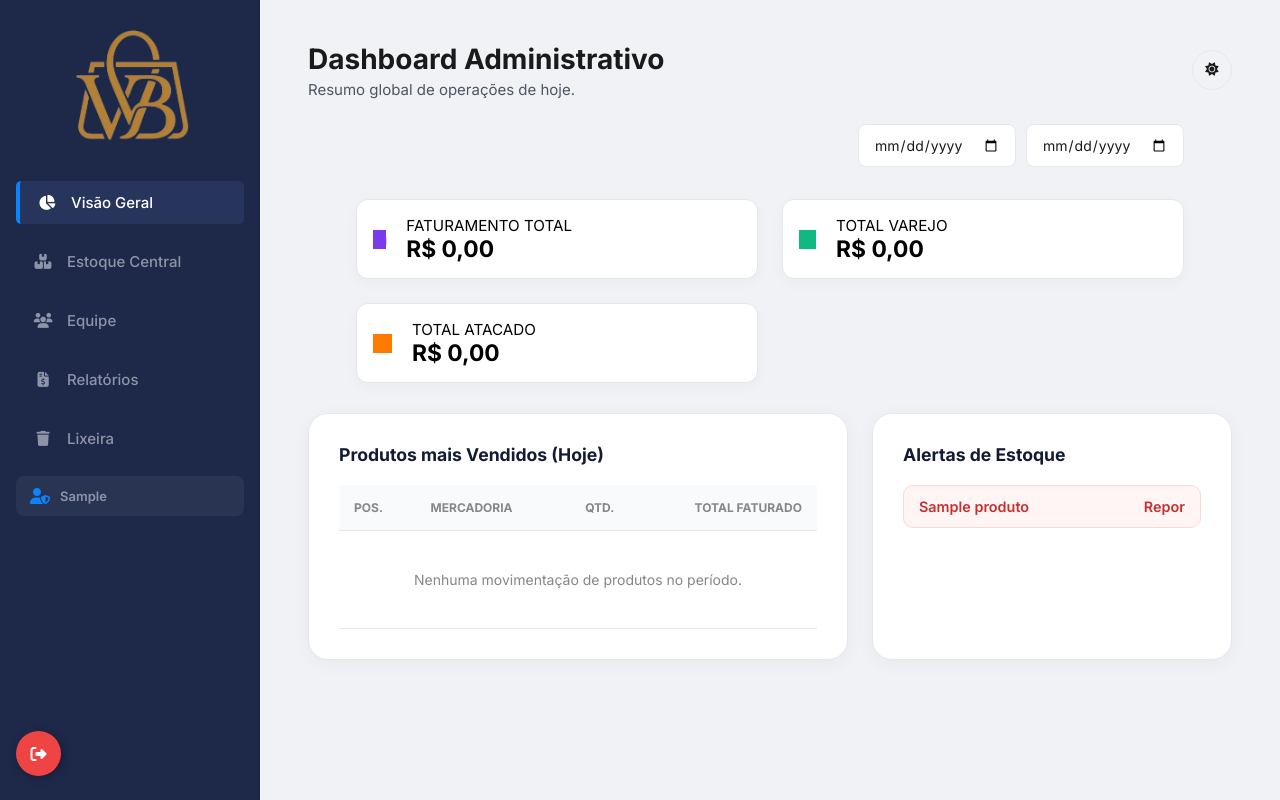
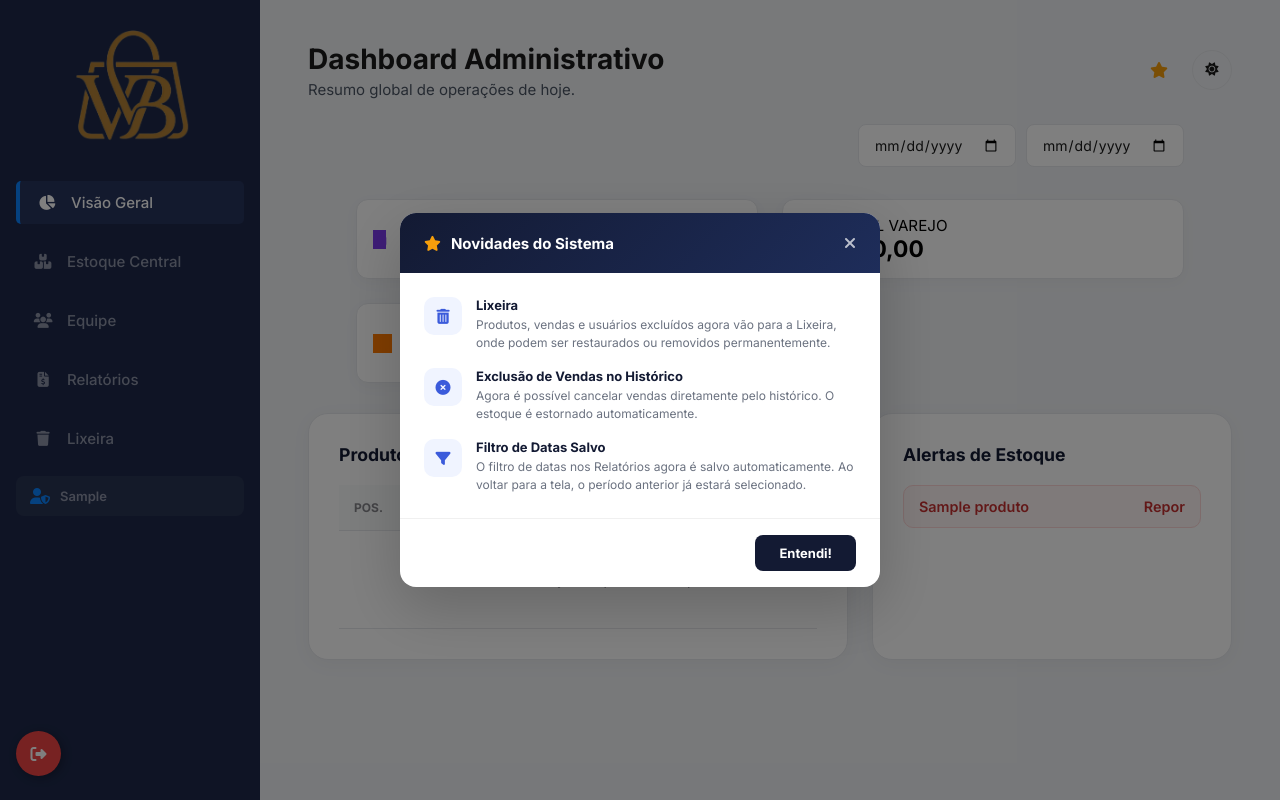
Before and after one commit to AugustoFrank/Gerenciador-de-Vendas, a Django app: page /admin/visao-geral/ in a window 1280 px wide. Run offline with Django 5.2, Linux system fonts and the light colour scheme; a user stored in the database is signed in; tables that the repository leaves empty hold one stand-in row (values such as "Sample post"); some web fonts are replaced.

Commit message:
feat: modal novidades, loading relatorio, persistencia datas

```diff
--- a/loja/static/css/layouts/admin/geral/geral.css
+++ b/loja/static/css/layouts/admin/geral/geral.css
@@ -383,3 +383,161 @@
         display: block !important;
     }
 }
+
+/* Botão Novidades */
+.btn-novidades {
+    background: transparent;
+    border: none;
+    cursor: pointer;
+    font-size: 16px;
+    color: #f59e0b;
+    padding: 6px 8px;
+    border-radius: 8px;
+    transition: background 0.2s;
+}
+
+.btn-novidades:hover {
+    background: rgba(245,158,11,0.12);
+}
+
+/* Modal Novidades */
+.modal-novidades-overlay {
+    position: fixed;
+    top: 0;
+    left: 0;
+    width: 100%;
+    height: 100%;
+    background: rgba(0,0,0,0.5);
+    display: flex;
+    align-items: center;
+    justify-content: center;
+    z-index: 9999;
+}
+
+.modal-novidades-overlay.hidden {
+    display: none;
+}
+
+.modal-novidades-box {
+    background: #fff;
+    border-radius: 16px;
+    width: 90%;
+    max-width: 480px;
+    box-shadow: 0 20px 60px rgba(0,0,0,0.2);
+    overflow: hidden;
+}
+
+.modal-novidades-header {
+    display: flex;
+    align-items: center;
+    justify-content: space-between;
+    padding: 20px 24px;
+    background: linear-gradient(135deg, #131A33, #1e2d5a);
+}
+
+.modal-novidades-title {
+    display: flex;
+    align-items: center;
+    gap: 10px;
+    color: #fff;
+    font-size: 15px;
+    font-weight: 700;
+}
+
+.modal-novidades-title i {
+    color: #f59e0b;
+}
+
+.btn-fechar-novidades {
+    background: transparent;
+    border: none;
+    color: #fff;
+    font-size: 16px;
+    cursor: pointer;
+    opacity: 0.7;
+    transition: opacity 0.2s;
+}
+
+.btn-fechar-novidades:hover {
+    opacity: 1;
+}
+
+.modal-novidades-body {
+    padding: 24px;
+    display: flex;
+    flex-direction: column;
+    gap: 16px;
+}
+
+.novidade-item {
+    display: flex;
+    align-items: flex-start;
+    gap: 14px;
+}
+
+.novidade-icon {
+    background: #F0F4FF;
+    color: #3B5BDB;
+    width: 38px;
+    height: 38px;
+    border-radius: 10px;
+    display: flex;
+    align-items: center;
+    justify-content: center;
+    font-size: 15px;
+    flex-shrink: 0;
+}
+
+.novidade-content strong {
+    display: block;
+    font-size: 13px;
+    font-weight: 700;
+    color: #131A33;
+    margin-bottom: 3px;
+}
+
+.novidade-content p {
+    font-size: 12px;
+    color: #6b7280;
+    line-height: 1.5;
+    margin: 0;
+}
+
+.modal-novidades-footer {
+    padding: 16px 24px;
+    border-top: 1px solid #f0f0f0;
+    display: flex;
+    justify-content: flex-end;
+}
+
+.btn-entendi {
+    background: #131A33;
+    color: #fff;
+    border: none;
+    padding: 10px 24px;
+    border-radius: 8px;
+    font-size: 13px;
+    font-weight: 700;
+    cursor: pointer;
+    transition: background 0.2s;
+}
+
+.btn-entendi:hover {
+    background: #1e2d5a;
+}
+
+.dark-mode .modal-novidades-box {
+    background: #1e293b;
+}
+
+.dark-mode .novidade-content strong {
+    color: #e2e8f0;
+}
+
+.dark-mode .novidade-content p {
+    color: #94a3b8;
+}
+
+.dark-mode .modal-novidades-footer {
+    border-top-color: #334155;
+}
--- a/loja/static/js/scripts/admin/geral/geral.js
+++ b/loja/static/js/scripts/admin/geral/geral.js
@@ -41,3 +41,33 @@
         });
     }
 });
+
+// Modal Novidades
+(function() {
+    const VERSAO = 'novidades-v1';
+    const modal = document.getElementById('modal-novidades');
+    const btnAbrir = document.getElementById('btn-novidades');
+    const btnFechar = document.getElementById('btn-fechar-novidades');
+    const btnEntendi = document.getElementById('btn-entendi-novidades');
+
+    function abrirModal() {
+        if (modal) modal.classList.remove('hidden');
+    }
+
+    function fecharModal() {
+        if (modal) modal.classList.add('hidden');
+        localStorage.setItem(VERSAO, 'visto');
+    }
+
+    // Abre automaticamente se nunca viu
+    if (!localStorage.getItem(VERSAO)) abrirModal();
+
+    if (btnAbrir) btnAbrir.addEventListener('click', abrirModal);
+    if (btnFechar) btnFechar.addEventListener('click', fecharModal);
+    if (btnEntendi) btnEntendi.addEventListener('click', fecharModal);
+
+    // Fecha clicando fora
+    if (modal) modal.addEventListener('click', function(e) {
+        if (e.target === modal) fecharModal();
+    });
+})();
--- a/loja/templates/loja/admin/visao_geral.html
+++ b/loja/templates/loja/admin/visao_geral.html
@@ -6,6 +6,7 @@
     <meta name="viewport" content="width=device-width, initial-scale=1.0">
     <title>Painel Administrativo | Willy Bolsas</title>
     <link rel="stylesheet" href="{% static 'css/style.css' %}">
+    <link rel="stylesheet" href="{% static 'css/layouts/admin/geral/geral.css' %}">
     <link rel="stylesheet" href="https://cdnjs.cloudflare.com/ajax/libs/font-awesome/6.4.0/css/all.min.css">
 </head>
 <body>
@@ -61,6 +62,9 @@
                     </div>
                 </div>
                 <div class="header-actions">
+                    <button id="btn-novidades" class="btn-novidades" title="Novidades">
+                        <i class="fas fa-star"></i>
+                    </button>
                     <button id="dark-mode-toggle" class="btn-dark-mode">
                         <i class="fas fa-sun"></i>
                     </button>
@@ -147,6 +151,47 @@
         </main>
     </div>
 
+
+    <!-- MODAL NOVIDADES -->
+    <div id="modal-novidades" class="modal-novidades-overlay hidden">
+        <div class="modal-novidades-box">
+            <div class="modal-novidades-header">
+                <div class="modal-novidades-title">
+                    <i class="fas fa-star"></i>
+                    <span>Novidades do Sistema</span>
+                </div>
+                <button id="btn-fechar-novidades" class="btn-fechar-novidades">
+                    <i class="fas fa-times"></i>
+                </button>
+            </div>
+            <div class="modal-novidades-body">
+                <div class="novidade-item">
+                    <div class="novidade-icon"><i class="fas fa-trash-alt"></i></div>
+                    <div class="novidade-content">
+                        <strong>Lixeira</strong>
+                        <p>Produtos, vendas e usuários excluídos agora vão para a Lixeira, onde podem ser restaurados ou removidos permanentemente.</p>
+                    </div>
+                </div>
+                <div class="novidade-item">
+                    <div class="novidade-icon"><i class="fas fa-times-circle"></i></div>
+                    <div class="novidade-content">
+                        <strong>Exclusão de Vendas no Histórico</strong>
+                        <p>Agora é possível cancelar vendas diretamente pelo histórico. O estoque é estornado automaticamente.</p>
+                    </div>
+                </div>
+                <div class="novidade-item">
+                    <div class="novidade-icon"><i class="fas fa-filter"></i></div>
+                    <div class="novidade-content">
+                        <strong>Filtro de Datas Salvo</strong>
+                        <p>O filtro de datas nos Relatórios agora é salvo automaticamente. Ao voltar para a tela, o período anterior já estará selecionado.</p>
+                    </div>
+                </div>
+            </div>
+            <div class="modal-novidades-footer">
+                <button id="btn-entendi-novidades" class="btn-entendi">Entendi!</button>
+            </div>
+        </div>
+    </div>
     <script src="{% static 'js/scripts/admin/geral/geral.js' %}" defer></script>
     <!-- <script src="{% static 'js/script.js' %}" type="module" defer></script> -->
 
```
Also changed, not shown: loja/static/js/scripts/admin/relatorios/faturamento.js (+25 -1 lines), 3 other files.
